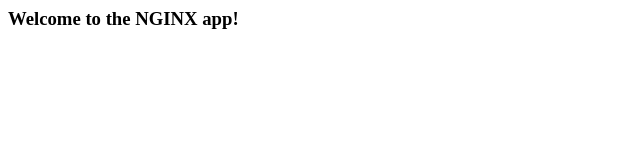
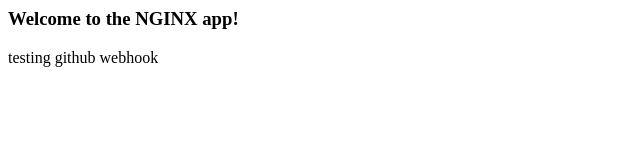
Before and after one commit to faizalyusuf/nginx-demo-app, a plain HTML site: page index.html in a window 1280 px wide. Shown: the whole page, without its empty margins (0-640 px from the left). Drawn offline with Linux system fonts and the light colour scheme.

```diff
--- a/index.html
+++ b/index.html
@@ -1,3 +1,4 @@
 <html>
 	<h3>Welcome to the NGINX app!</h3>
+	<p>testing github webhook</p>
 </html>
```
